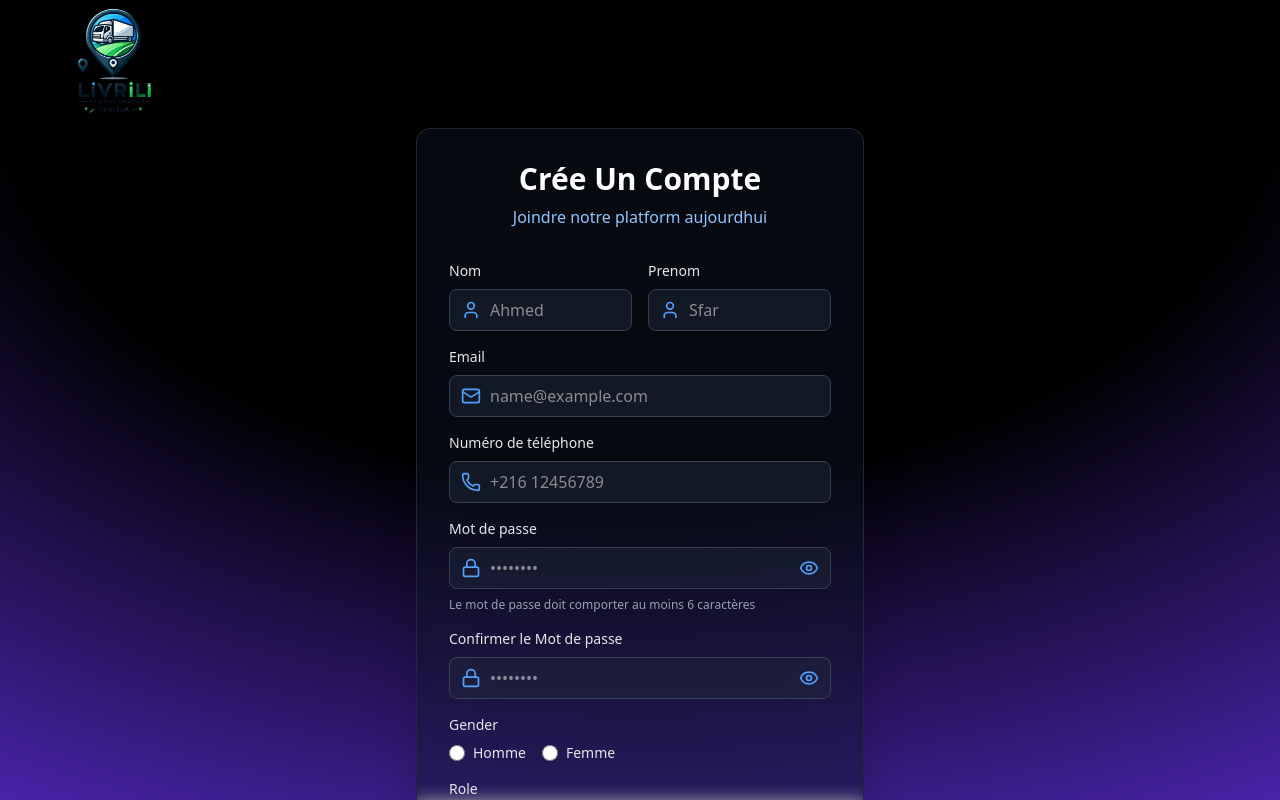
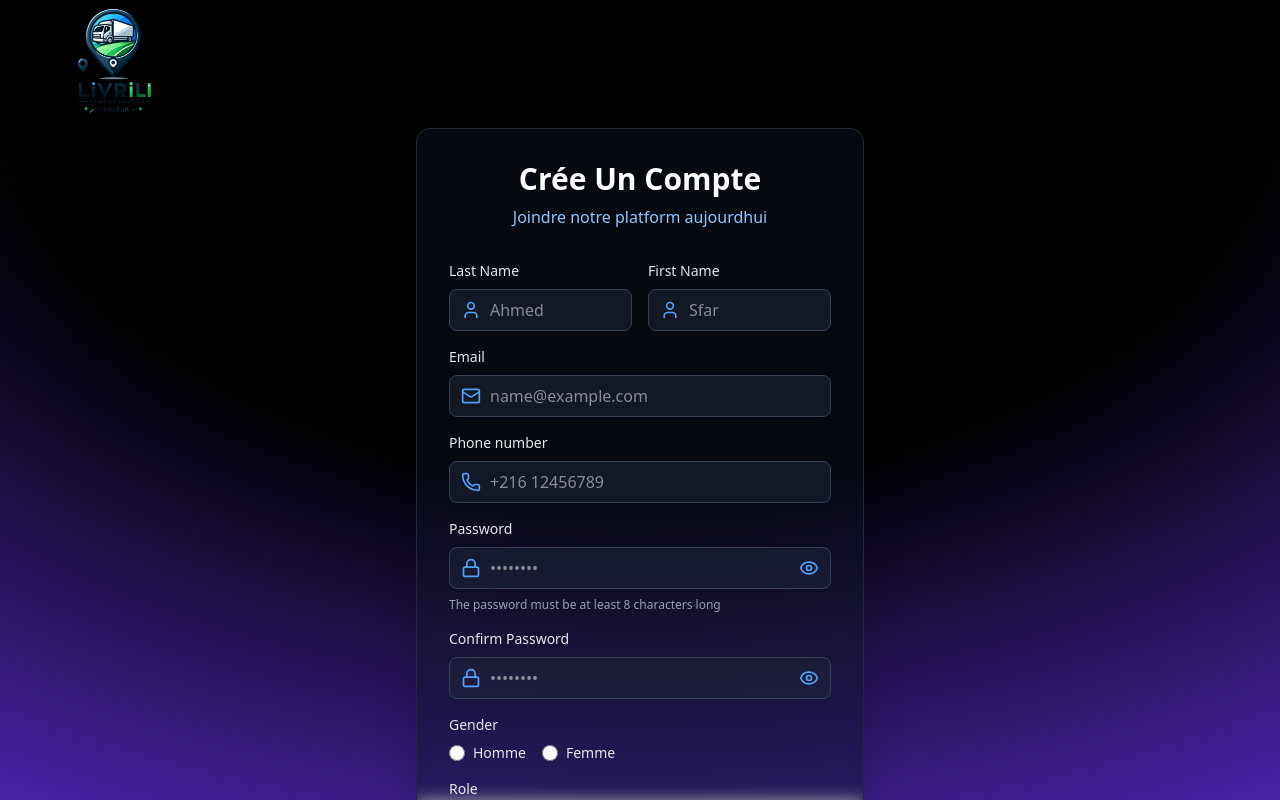
Before and after one commit to Hachem198/livrili, a React (Vite) app in the folder frontend/: page /signup in a window 1280 px wide. Shown: the top 800 px of the page. Built offline with nearby package versions, Linux system fonts and the light colour scheme.

Commit message:
refactor(signup page):switched to english

```diff
--- a/frontend/src/components/OtherSections/Footer.jsx
+++ b/frontend/src/components/OtherSections/Footer.jsx
@@ -54,7 +54,7 @@ export const Footer = () => {
             <h4 className="text-white font-semibold mb-4">Contact</h4>
             <ul className="space-y-2 text-sm">
               <li className="hover:text-blue-400 cursor-pointer transition">
-                support@transporttn.com
+                support@livrili.com
               </li>
               <li className="hover:text-blue-400 cursor-pointer transition">
                 +216 71 234 567
--- a/frontend/src/components/form/LoginForm.jsx
+++ b/frontend/src/components/form/LoginForm.jsx
@@ -42,7 +42,7 @@ export default function LoginForm() {
     <div className="min-h-screen flex items-center justify-center ">
       <div className="w-full max-w-md p-8 space-y-8 bg-gray-900/40 backdrop-blur-sm rounded-xl shadow-2xl border border-gray-800">
         <div className="text-center">
-          <h1 className="text-3xl font-bold text-white">Se Connecter</h1>
+          <h1 className="text-3xl font-bold text-white">Connect</h1>
         </div>
 
         <form onSubmit={handleSubmit} className="mt-8 space-y-6 p-12">
@@ -77,7 +77,7 @@ export default function LoginForm() {
                 htmlFor="password"
                 className="block text-sm font-medium text-gray-200"
               >
-                Mot de passe
+                Password
               </label>
               <div className="relative">
                 <div className="absolute inset-y-0 left-0 pl-3 flex items-center pointer-events-none">
--- a/frontend/src/components/form/SignupForm.jsx
+++ b/frontend/src/components/form/SignupForm.jsx
@@ -57,7 +57,7 @@ export default function SignupForm() {
                   htmlFor="firstName"
                   className="block text-sm font-medium text-gray-200"
                 >
-                  Nom
+                  Last Name
                 </label>
                 <div className="relative">
                   <div className="absolute inset-y-0 left-0 pl-3 flex items-center pointer-events-none">
@@ -81,7 +81,7 @@ export default function SignupForm() {
                   htmlFor="lastName"
                   className="block text-sm font-medium text-gray-200"
                 >
-                  Prenom
+                  First Name
                 </label>
                 <div className="relative">
                   <div className="absolute inset-y-0 left-0 pl-3 flex items-center pointer-events-none">
@@ -131,7 +131,7 @@ export default function SignupForm() {
                 htmlFor="phone"
                 className="block text-sm font-medium text-gray-200"
               >
-                Numéro de téléphone
+                Phone number
               </label>
               <div className="relative">
                 <div className="absolute inset-y-0 left-0 pl-3 flex items-center pointer-events-none">
@@ -157,7 +157,7 @@ export default function SignupForm() {
                 htmlFor="password"
                 className="block text-sm font-medium text-gray-200"
               >
-                Mot de passe
+                Password
               </label>
               <div className="relative">
                 <div className="absolute inset-y-0 left-0 pl-3 flex items-center pointer-events-none">
@@ -188,7 +188,7 @@ export default function SignupForm() {
                 </div>
               </div>
               <p className="text-xs text-gray-400">
-                Le mot de passe doit comporter au moins 6 caractères
+                The password must be at least 8 characters long
               </p>
             </div>
 
@@ -198,7 +198,7 @@ export default function SignupForm() {
                 htmlFor="confirmPassword"
                 className="block text-sm font-medium text-gray-200"
               >
-                Confirmer le Mot de passe
+                Confirm Password
               </label>
               <div className="relative">
                 <div className="absolute inset-y-0 left-0 pl-3 flex items-center pointer-events-none">
@@ -350,7 +350,10 @@ export default function SignupForm() {
         <div className="text-center mt-6">
           <p className="text-sm text-gray-300">
             Already have an account?{" "}
-            <a href="#" className="font-medium text-blue-400 hover:underline">
+            <a
+              href="/login"
+              className="font-medium text-blue-400 hover:underline"
+            >
               Login
             </a>
           </p>
```
